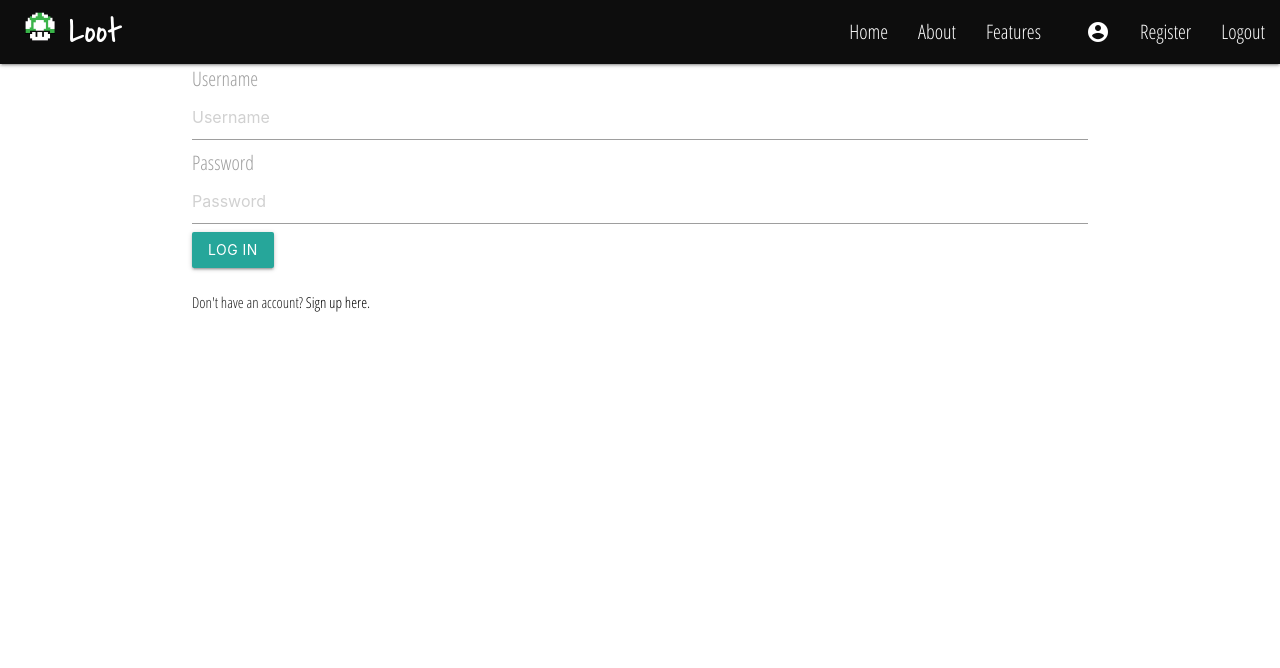
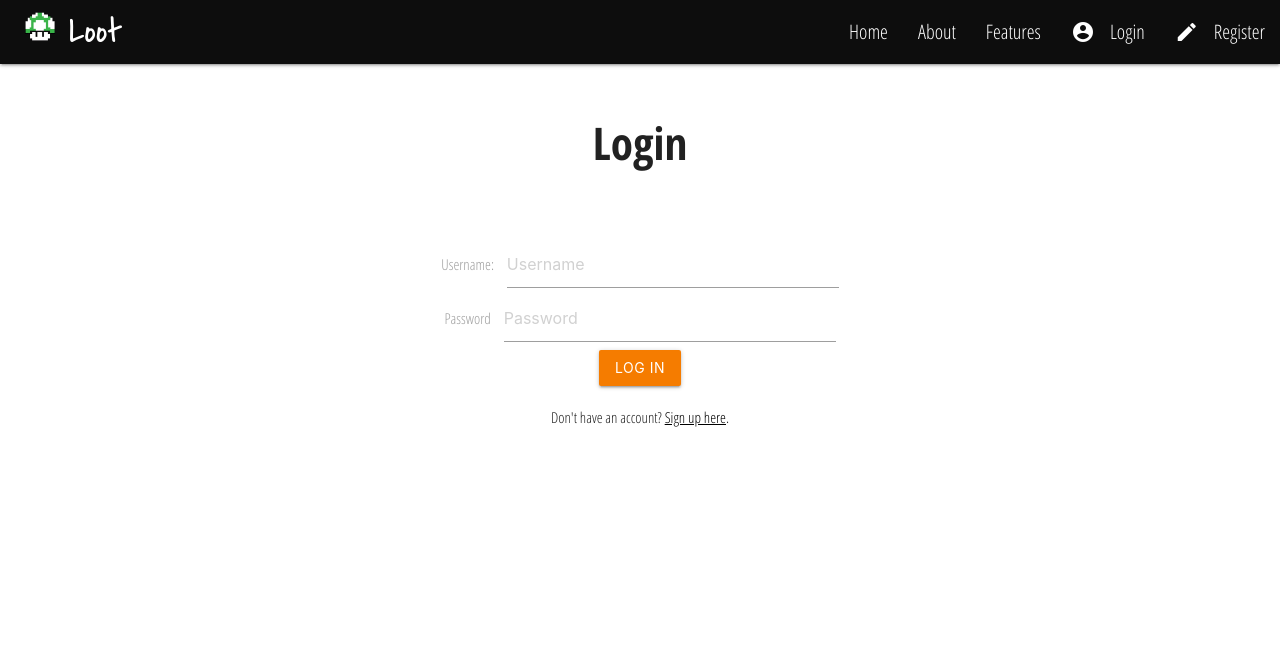
Before and after one commit to Brainvibe/1UpLoot, a Flask app: page /login_page in a window 1280 px wide. Shown: the top 668 px of the page. Run offline with Flask 2, Linux system fonts and the light colour scheme; some libraries are stand-ins or nearby versions.

Commit message:
changed login/register form layout, fixed issue creating new users

```diff
--- a/app.py
+++ b/app.py
@@ -17,15 +17,11 @@ mongo = PyMongo(app)
 
 @app.route('/')
 def index():
-    if 'username' in session:
-        return 'Logged in as ' + session['username']
-
-    else:
-        return redirect(url_for('home'))
-
-@app.route('/home')
-def home():
-    return render_template("index.html")
+     if 'username' in session:
+        user = session['username']
+        return render_template("index.html",user=user)
+     else:
+        return render_template('index.html')
 
 @app.route('/login', methods=['POST'])
 def login():
@@ -39,7 +35,8 @@ def login():
             error = 'Invalid username/password'
             return render_template('login.html',error_login=error)
     else:
-        return redirect(url_for('register'))
+        error = 'Invalid username/password'
+        return render_template('login.html',error_login=error)
 
 @app.route('/login_page')
 def login_page():
@@ -55,11 +52,10 @@ def register():
             hashpass = bcrypt.hashpw(request.form['pass'].encode('utf-8'), bcrypt.gensalt())
             users.insert({'name':request.form['username'], 'password' : hashpass})
             session['username'] = request.form['username']
-            return redirect(url_for('get_games'))
+            return redirect(url_for('index'))
         else:
             error = 'Username already exists'
             return render_template('register.html',error_register=error)
-
     else:
         return render_template('register.html')
 
@@ -67,45 +63,49 @@ def register():
 def logout():
     session.pop('username', None)
 
-    return redirect(url_for('home'))
+    return redirect(url_for('index'))
 
-@app.route('/get_games')
-def get_games():
-    return render_template("games.html", games=mongo.db.games.find(), genres=mongo.db.genres.find(), platforms=mongo.db.platforms.find())
+@app.route('/<username>')
+def user_games(username):
+    if 'username' in session:
+        user = session['username']
+        return render_template("games.html", games=mongo.db.games.find(), genres=mongo.db.genres.find(), platforms=mongo.db.platforms.find(), user=user)
 
-
-@app.route('/get_search/<search>')
+@app.route('/get_search/<search>', methods=['POST'])
 def get_search(search):
-    plat_list = list(mongo.db.games.find({"platform_name": search}))
-    return render_template("results.html", platforms=plat_list, games=mongo.db.games.find(), genres=mongo.db.genres.find())
+    if 'username' in session:
+       user = session['username']
+       plat_list = list(mongo.db.games.find({"platform_name": search, "user:":user}))
+       print(plat_list)
+       return render_template("results.html", user=user,platforms=plat_list, games=mongo.db.games.find(), genres=mongo.db.genres.find())
+    else:
+       return redirect(url_for('index'))
 
 @app.route('/search_genre/<genre>')
 def search_genre(genre):
-    genre_list = list(mongo.db.games.find({"genre_name": genre}))
-    return render_template("results_genre.html", games=mongo.db.games.find(), genres=genre_list)
-
+  if 'username' in session:
+    user = session['username']
+    genre_list = list(mongo.db.games.find({"genre_name": genre,"user:":user}))
+    print(genre_list)
+    return render_template("results_genre.html", user=user, games=mongo.db.games.find(), genres=genre_list)
+  else:
+    return redirect(url_for('index'))
 @app.route('/add_games')
 def add_games():
-    return render_template("addgame.html",genres=mongo.db.genres.find(), platforms=mongo.db.platforms.find())
+   if 'username' in session:
+      user = session['username']
+
+      return render_template("addgame.html",games=mongo.db.games.find(),genres=mongo.db.genres.find(), platforms=mongo.db.platforms.find(), user=user)
+   else:
+      return render_template("addgame.html",games=mongo.db.games.find(),genres=mongo.db.genres.find(), platforms=mongo.db.platforms.find())
+
 
 @app.route('/insert_game', methods=['POST'])
 def insert_game():
+    user = session['username']
     games = mongo.db.games
-    games.insert_one(request.form.to_dict())
-    return redirect(url_for('get_games'))
-
-@app.route('/edit_game/<game_id>')
-def edit_game(game_id):
-    game_edit = mongo.db.games.find_one({"_id": ObjectId(game_id)})
-    genres=mongo.db.genres.find()
-    platforms=mongo.db.platforms.find()
-    return render_template('editgame.html', game=game_edit, genre=genres, plat=platforms)
-
-@app.route('/update_game/<game_id>', methods=["POST"])
-def update_game(game_id):
-    games = mongo.db.games
-    games.update( {'_id': ObjectId(game_id)},
-    {
+    games.insert_one({
+        'user': session['username'],
         'game_name':request.form.get('game_name'),
         'game_image':request.form.get('game_image'),
         'game_condition':request.form.get('game_condition'),
@@ -117,12 +117,41 @@ def update_game(game_id):
         'game_price':request.form.get('game_price'),
         'game_value':request.form.get('game_value'),
     })
-    return redirect(url_for('get_games'))
+    return redirect(url_for('user_games',username=user))
+
+@app.route('/edit_game/<game_id>')
+def edit_game(game_id):
+    user = session['username']
+    game_edit = mongo.db.games.find_one({"_id": ObjectId(game_id)})
+    genres=mongo.db.genres.find()
+    platforms=mongo.db.platforms.find()
+    return render_template('editgame.html', user=user,game=game_edit, genre=genres, plat=platforms)
+
+@app.route('/update_game/<game_id>', methods=["POST"])
+def update_game(game_id):
+    user = session['username']
+    games = mongo.db.games
+    games.update( {'_id': ObjectId(game_id)},
+    {
+        'user': session['username'],
+        'game_name':request.form.get('game_name'),
+        'game_image':request.form.get('game_image'),
+        'game_condition':request.form.get('game_condition'),
+        'pickup_date':request.form.get('pickup_date'),
+        'platform_name':request.form.get('platform_name'),
+        'genre_name':request.form.get('genre_name'),
+        'game_condition':request.form.get('game_condition'),
+        'game_store':request.form.get('game_store'),
+        'game_price':request.form.get('game_price'),
+        'game_value':request.form.get('game_value'),
+    })
+    return redirect(url_for('user_games',username=user))
 
 @app.route('/delete_task/<game_id>')
 def delete_game(game_id):
+    user = session['username']
     mongo.db.games.remove({'_id': ObjectId(game_id)})
-    return redirect(url_for('get_games'))
+    return redirect(url_for('user_games',username=user))
 
 if __name__ == '__main__':
 
--- a/static/css/style.css
+++ b/static/css/style.css
@@ -241,6 +241,18 @@ div.row:nth-child(3)>div:nth-child(1) {
     margin-bottom: 12rem;
 }
 
+
+/*****Login/register pages ****/
+
+#box-input{
+    width:38%;
+}
+
+.active{
+    margin-right: 10px;
+    font-size: 15px;
+}
+
 /**** Footer ***/
 
 .page-footer {
--- a/templates/base.html
+++ b/templates/base.html
@@ -23,6 +23,7 @@
 <body>
 
     <!--Nav bar fixed-->
+    {% if session['username'] %}
     <div class="navbar-fixed">
         <nav>
             <div class="nav-wrapper">
@@ -34,9 +35,8 @@
                     <li><a href="{{url_for('index')}}">Home</a></li>
                     <li><a href="#about">About</a></li>
                     <li><a href="#features">Features</a></li>
-                    <!--<li><a href="{{url_for('get_games')}}">Loot</a></li>-->
-                    <li><a href="{{url_for('login_page')}}"><i class="material-icons right">account_circle</i></a></li>
-                    <li><a href="{{url_for('register')}}">Register</a></li>
+                    <li><a href="#"><i class="material-icons left">group</i>Hi {{session['username'].title()}}!</a></li>
+                    <li><a href="{{url_for('user_games', username=user)}}">Loot</a></li>
                     <li><a href="{{url_for('logout')}}">Logout</a></li>
                 </ul>
             </div>
@@ -49,12 +49,42 @@
         <li><a href="{{url_for('index')}}">Home</a></li>
         <li><a href="#about">About</a></li>
         <li><a href="#features">Features</a></li>
-        <!--<li><a href="{{url_for('get_games')}}">Loot</a></li>-->
-        <li><a href="{{url_for('login_page')}}"><i class="material-icons right">account_circle</i></a></li>
+        <li><a href="{{url_for('user_games', username=user)}}">Loot</a></li>
+        <li><a href="{{url_for('logout')}}">Logout</a></li>
+    </ul>
+    {% else %}
+
+    <div class="navbar-fixed">
+        <nav>
+            <div class="nav-wrapper">
+                <a href="{{url_for('index')}}" class="brand-logo"><img src="../static/images/logo.png" with="30"
+                        height="30" alt=""> Loot
+                </a>
+                <a href="#" data-target="mobile-demo" class="sidenav-trigger"><i class="material-icons">menu</i></a>
+                <ul class="right hide-on-med-and-down">
+                    <li><a href="{{url_for('index')}}">Home</a></li>
+                    <li><a href="#about">About</a></li>
+                    <li><a href="#features">Features</a></li>
+                    <li><a href="{{url_for('login_page')}}">Login<i class="material-icons left">account_circle</i></a></li>
+                    <li><a href="{{url_for('register')}}">Register<i class="material-icons left">create</i></a></li>
+                </ul>
+            </div>
+        </nav>
+    </div>
+
+    <!--Side nav-->
+
+    <ul class="sidenav" id="mobile-demo">
+        <li><a href="{{url_for('index')}}">Home</a></li>
+        <li><a href="#about">About</a></li>
+        <li><a href="#features">Features</a></li>
+        <li><a href="{{url_for('login_page')}}">Login</a></li>
         <li><a href="{{url_for('register')}}">Register</a></li>
         <li><a href="{{url_for('logout')}}">Logout</a></li>
     </ul>
 
+
+  {% endif %}
     {% block content %} {% endblock %}
 
     <!--Footer-->
--- a/templates/login.html
+++ b/templates/login.html
@@ -1,24 +1,37 @@
 {% extends "base.html" %} {% block content %}
-<div class="container">
+<div class="login-container center">
     <div class="row">
-        <div class="col-md-4 col-md-offset-4">
-            <form method=POST action="{{ url_for('login') }}">
-                <div class="form-group">
-                    <label for="exampleInputEmail1">Username</label>
-                    <input type="text" class="form-control" name="username" placeholder="Username" required>
-                </div>
-                <div class="form-group">
-                    <label for="exampleInputPassword1">Password</label>
-                    <input type="password" class="form-control" name="pass" placeholder="Password" required>
-                </div>
-                <button type="submit" class="btn btn-primary btn-block">Log In</button>
-            </form>
-            <br>
-            <div>
-                Don't have an account? <a href="{{ url_for('register') }}">Sign up here</a>.
-            </div>
-           <p>{{error_login}}</p>
+        <div class="col s12 m12 l12">
+            <p class="games-title">Login</p>
         </div>
     </div>
+    <div class="container">
+        <form method=POST action="{{ url_for('login') }}">
+            <div class="row">
+                <div class="col s12 m12 lg12 center">
+                    <label for="exampleInputEmail1">Username:</label>
+                    <input id="box-input" type="text" class="form-control" name="username" placeholder="Username"
+                        required>
+                </div>
+                <div class="col s12 m12 lg12 center">
+                    <label for="exampleInputPassword1">Password</label>
+                    <input id="box-input" type="password" class="form-control" name="pass" placeholder="Password"
+                        required>
+                </div>
+                <div class="col s12 m12 lg12 center">
+                    <button type="submit" class="waves-effect waves-light btn orange darken-2">Log In</button>
+                </div>
+
+            </div>
+            <div class="col s12 m12 lg12 center">
+                Don't have an account? <a href="{{ url_for('register') }}"><u>Sign up here</u></a>.
+
+            </div>
+            <h5>{{error_login}}</h5>
+        </form>
+    </div>
+
 </div>
+
+
 {% endblock %}
--- a/templates/results_genre.html
+++ b/templates/results_genre.html
@@ -3,7 +3,7 @@
 
     <div class="row">
         <div class="col s12 m12 l12 center title-games">
-            <h1 class="games-title">Your Loot</h1>
+            <p class="games-title">{{user.title()}}'s Loot</p>
         </div>
     </div>
 
@@ -64,7 +64,7 @@
 <div class="container">
     <div class="row games-row">
         {% for game in genres%}
-
+        {% if game.user == session['username']  %}
         <div class="col s12 m4 l4 center">
 
             <a class="border modal-trigger" href="#modal2{{loop.index}}">
@@ -101,6 +101,7 @@
                 </div>
             </div>
         </div>
+        {% endif %}
         {%endfor%}
     </div>
 </div>
```
Also changed, not shown: templates/addgame.html (+6 -3 lines), templates/games.html (+11 -10 lines), templates/register.html (+32 -15 lines), templates/results.html (+4 -3 lines).
